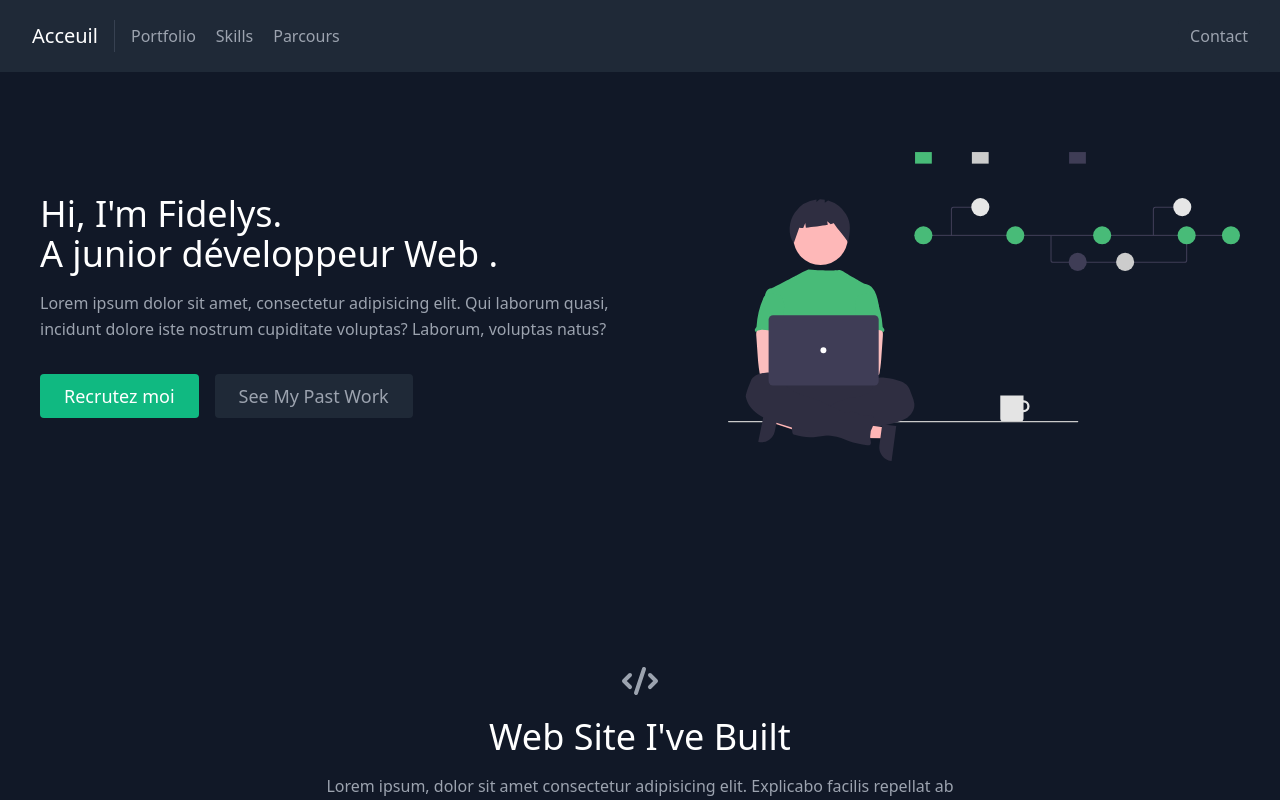
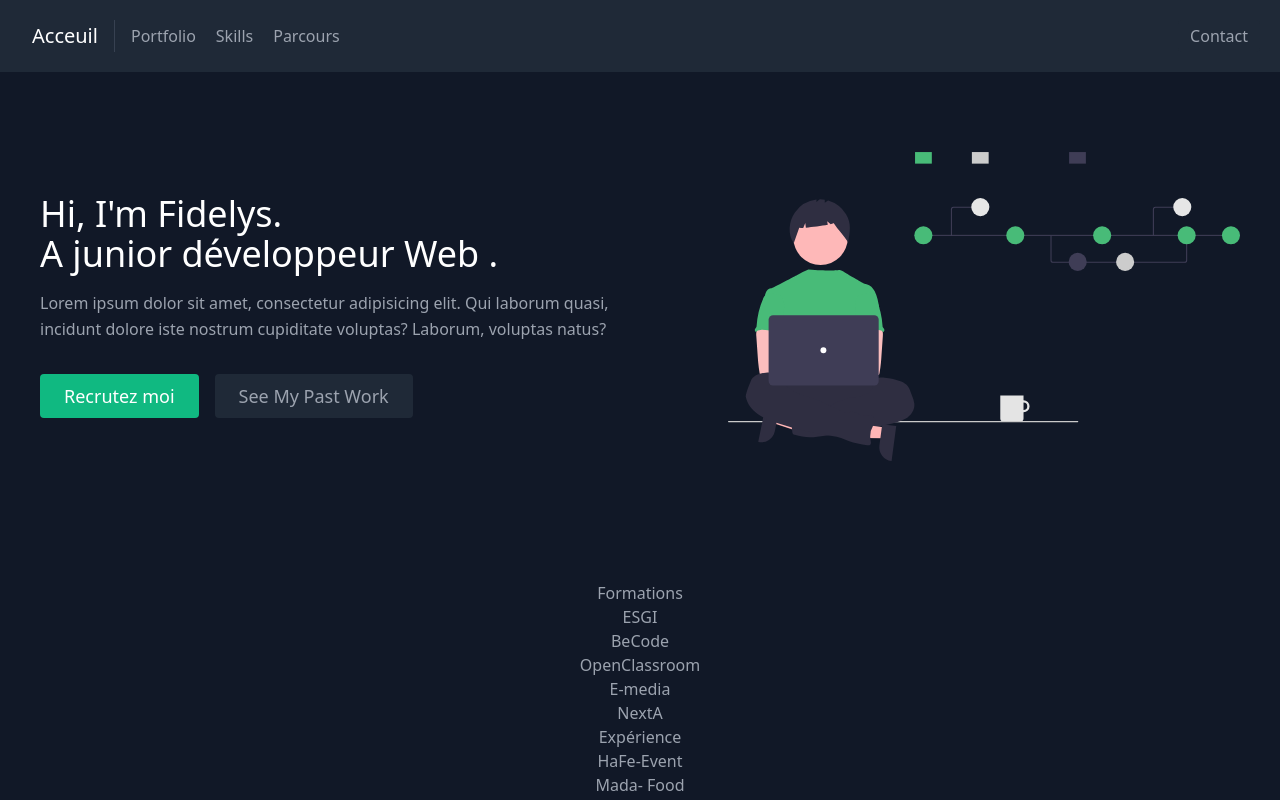
Before and after one commit to FidelysNadison/MyWebSite, a React (Create React App) app: page / in a window 1280 px wide. Shown: the top 800 px of the page. Built offline with nearby package versions, Linux system fonts and the light colour scheme.

Commit message:
début du components Parcours

```diff
--- a/src/components/Parcours.jsx
+++ b/src/components/Parcours.jsx
@@ -3,8 +3,23 @@ import React from "react";
 export default function Navbar() {
   return (
     <div className="container px-5 py-10 mx-auto text-center lg:px-40">
-      <div className="">
+      <div id="Formations">
+      <h1> Formations </h1>
+        <ul>
+          <li>ESGI</li>
+          <li>BeCode</li>
+          <li>OpenClassroom</li>
+          <li>E-media</li>
+          <li>NextA</li>
+        </ul>
+      </div>
 
+      <div id="Expérience">
+        <h1> Expérience</h1>
+        <ul>
+          <li>HaFe-Event</li>
+          <li>Mada- Food</li>
+        </ul>
       </div>
     </div>
   );
```
